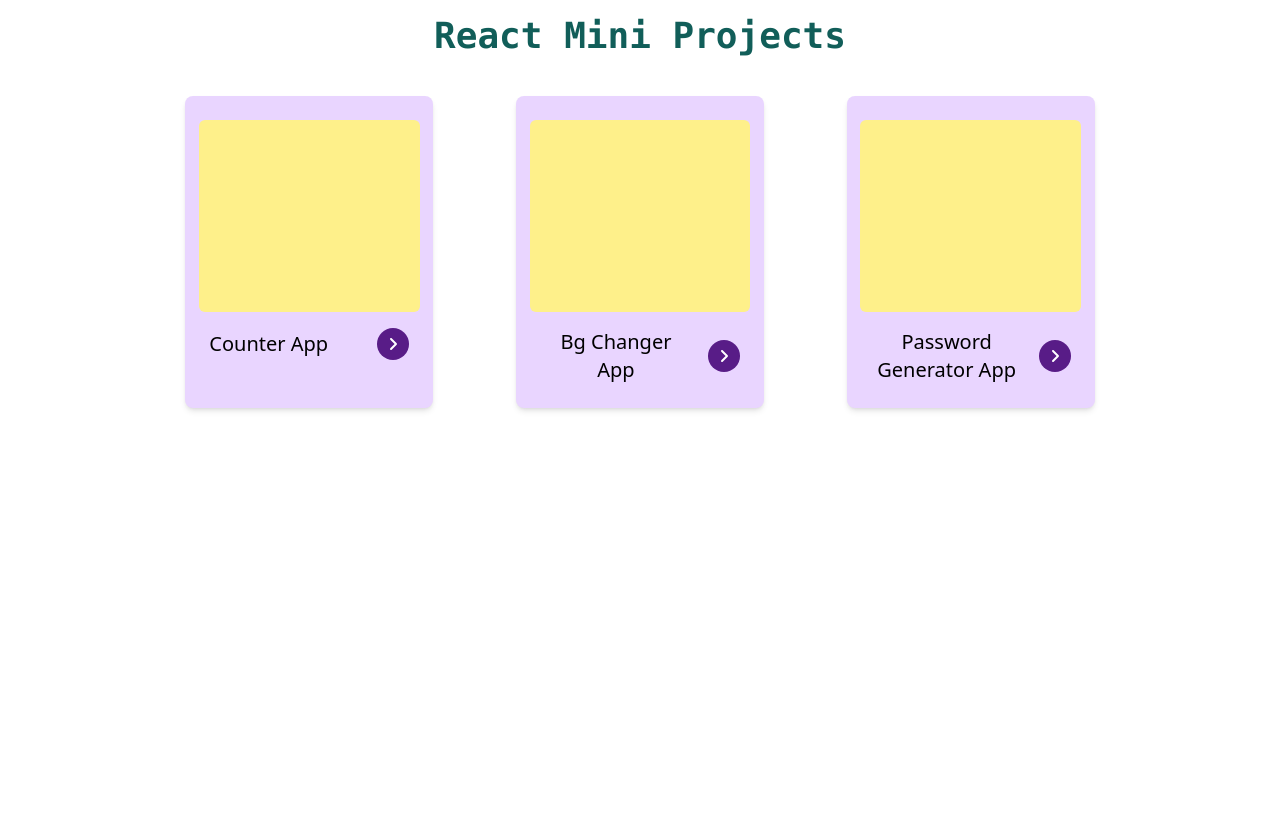
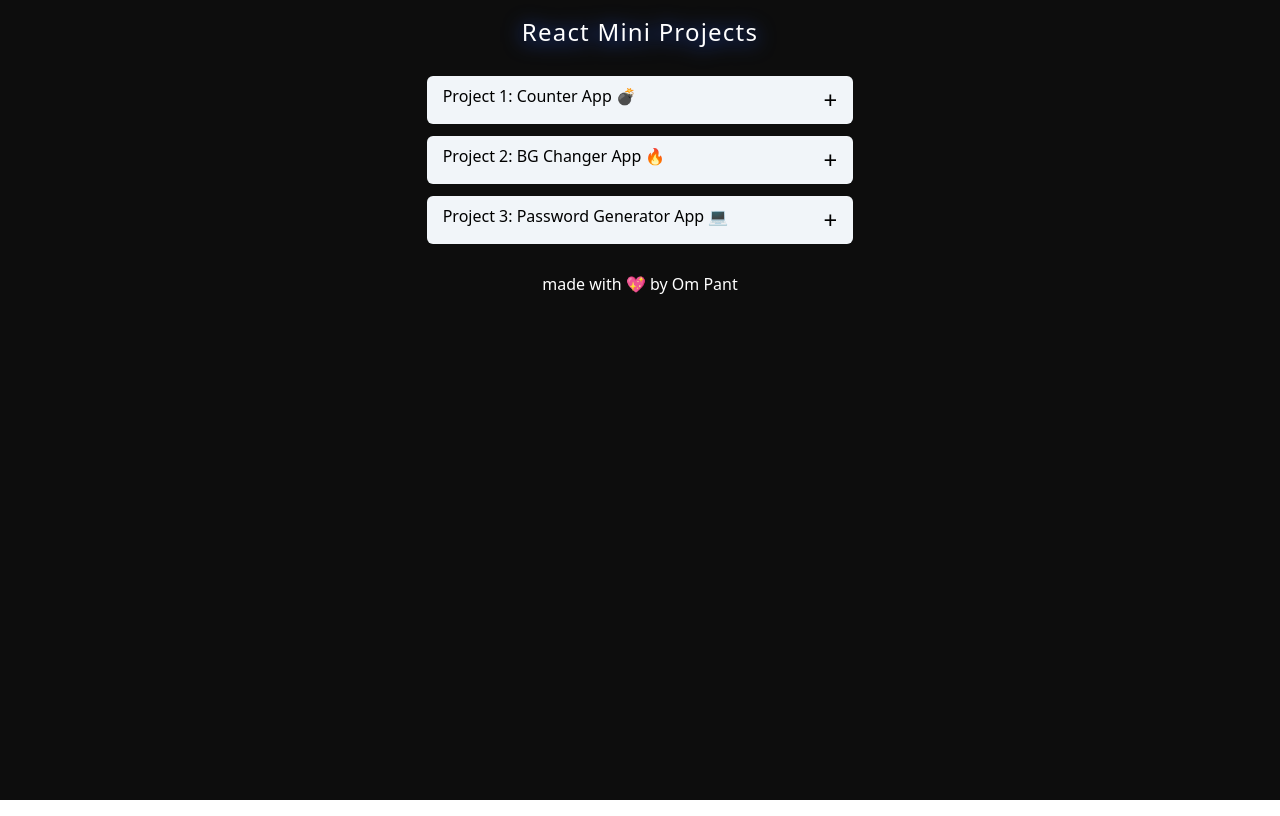
Before and after one commit to Its-OmPant/react-mini-projects, a React (Vite) app: page / in a window 1280 px wide. Built offline with nearby package versions, Linux system fonts and the light colour scheme.

Commit message:
Updated main UI

```diff
--- a/src/components/Card.jsx
+++ /dev/null
@@ -1,24 +0,0 @@
-import { FaAngleRight } from "react-icons/fa6";
-
-import { NavLink } from "react-router-dom";
-
-function Card({ projectName, path }) {
-	return (
-		<div
-			id="card"
-			className="w-1/4 bg-purple-200 p-2 flex items-center flex-col rounded-lg shadow-md">
-			<div
-				id="img"
-				className="h-48 w-[95%] bg-yellow-200 rounded-md mt-4 "></div>
-			<div className="w-full my-2 py-2 px-4 flex gap-4 justify-between items-center">
-				<h3 className="text-xl  font-medium ">{projectName}</h3>
-
-				<NavLink to={path} className="bg-purple-900 p-2 rounded-full">
-					<FaAngleRight color="white" />
-				</NavLink>
-			</div>
-		</div>
-	);
-}
-
-export default Card;
--- /dev/null
+++ b/src/components/Project.jsx
@@ -0,0 +1,54 @@
+import React, { useState } from "react";
+
+import { NavLink } from "react-router-dom";
+
+function Project({ name, url, repolink }) {
+	const [isOpen, setIsOpen] = useState(false);
+	const stopPropagation = (e) => {
+		e.stopPropagation();
+	};
+
+	const togglePanel = (e) => {
+		if (isOpen) {
+			e.target.nextElementSibling.classList.add("hidden");
+			setIsOpen(false);
+		} else {
+			e.target.nextElementSibling.classList.remove("hidden");
+			setIsOpen(true);
+		}
+	};
+	return (
+		<div
+			onClick={togglePanel}
+			className={` rounded-md ${
+				isOpen ? "bg-teal-100 " : "bg-slate-100 "
+			} text-black my-3`}>
+			<div className="flex justify-between px-4 py-2">
+				{name}
+				<button className="text-2xl font-bolder"> {isOpen ? "-" : "+"}</button>
+			</div>
+			<div
+				onClick={stopPropagation}
+				className="px-4 pb-2 border-black rounded-md text-black hidden">
+				<div className="w-full h-[1px] bg-gray-800 mb-2"></div>
+				Description : Lorem ipsum dolor sit amet consectetur adipisicing elit.
+				Blanditiis, est.
+				<div className="my-3">
+					<a
+						href={repolink}
+						target="_blank"
+						className="bg-blue-800 text-sm text-white p-2 rounded-md mr-4 ml-0">
+						Code
+					</a>
+					<NavLink
+						to={url}
+						className="bg-blue-800 text-sm text-white p-2 rounded-md mr-4 ml-0">
+						Deploy
+					</NavLink>
+				</div>
+			</div>
+		</div>
+	);
+}
+
+export default Project;
--- a/src/components/ProjectContainer.jsx
+++ b/src/components/ProjectContainer.jsx
@@ -1,24 +1,21 @@
-import React from "react";
-import Card from "./Card";
+import React, { useState } from "react";
+import Project from "./Project";
 function ProjectContainer() {
 	return (
-		<>
-			<div className="w-full min-h-screen text-center">
-				<h1 className="m-4 text-4xl font-black font-mono text-teal-800">
-					React Mini Projects
-				</h1>
-				<div
-					id="projectContainer"
-					className=" p-4 w-4/5 m-auto my-6 flex justify-around">
-					<Card projectName="Counter App" path="counter_app" />
-					<Card projectName="Bg Changer App" path="bg_changer_app" />
-					<Card
-						projectName="Password Generator App"
-						path="password_generator_app"
-					/>
-				</div>
+		<div className="bg-black/95 w-full h-screen text-white flex flex-col items-center py-4">
+			<h1 className="text-2xl tracking-wider drop-shadow-[0px_2px_10px_var(--tw-shadow-color)]  shadow-blue-700">
+				React Mini Projects
+			</h1>
+			<div id="projects" className="w-[90%] sm:w-3/5 lg:w-1/3 my-4">
+				<Project name="Project 1: Counter App 💣" url="counter_app" />
+				<Project name="Project 2: BG Changer App 🔥" url="bg_changer_app" />
+				<Project
+					name="Project 3: Password Generator App 💻"
+					url="password_generator_app"
+				/>
 			</div>
-		</>
+			<div>made with 💖 by Om Pant</div>
+		</div>
 	);
 }
 
```
Also changed, not shown: src/main.jsx (+0 -19 lines).
